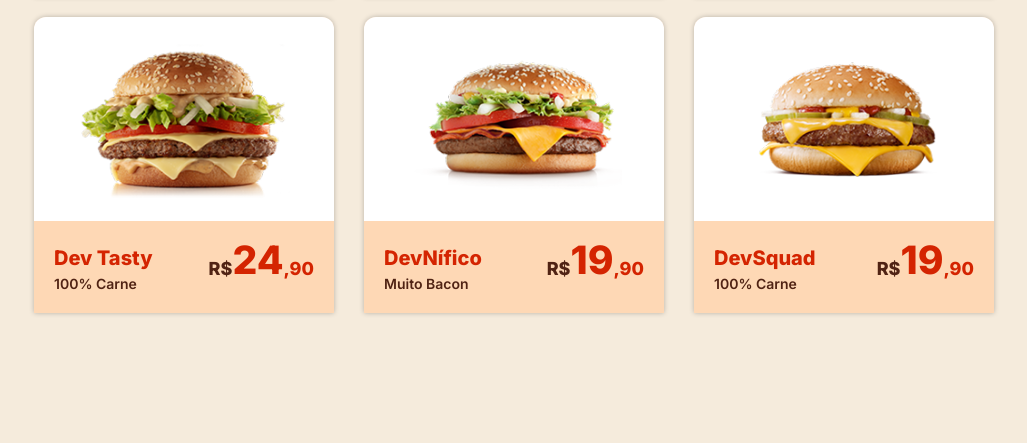
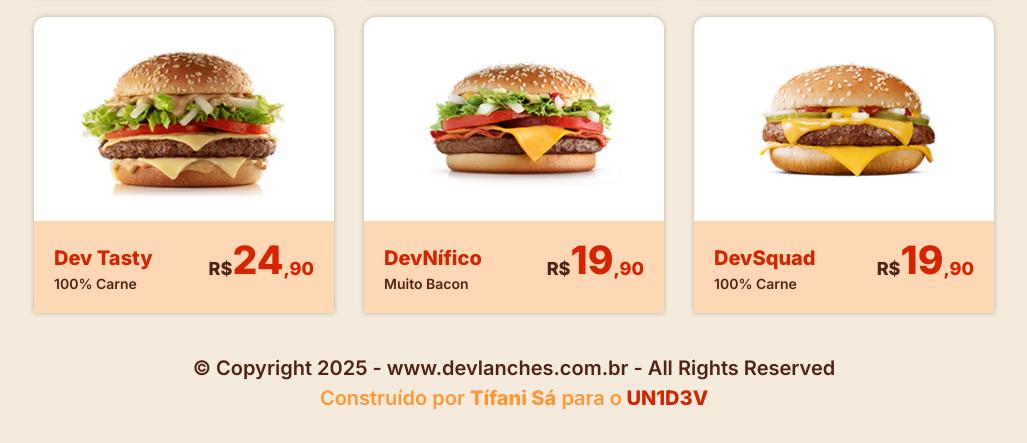
Before and after one commit to tifanisds/un1d3v-lanches, a plain HTML site: page index.html in a window 1280 px wide. Shown: the part 546-989 px from the top of the page, without its empty margins (126-1153 px from the left). Before the commit the page ends 869 px from the top, so only its background shows below. Drawn offline with nearby package versions, Linux system fonts and the light colour scheme.

Commit message:
Adiciona o footer da página

```diff
--- a/index.html
+++ b/index.html
@@ -151,6 +151,9 @@
                 </div>
             </div>
         </div>
+
+        <footer>© Copyright 2025  - www.devlanches.com.br - All Rights Reserved <br>
+            <span class="credits">Construído por <span class="bold">Tífani Sá</span> para o</span><span class="unidev"> UN1D3V</span></footer>
     </div>
 </body>
 </html>
--- /dev/null
+++ b/styles/source/footer/_footer.scss
@@ -0,0 +1,24 @@
+@use "../variables" as *;
+
+footer {
+    margin-top: 30px;
+    margin-bottom: 30px;
+    text-align: center;
+    font-size: 20px;
+    font-weight: 600;
+    color: $secondaryTextColor;
+
+    .credits {
+        color: #FE9738;
+
+        .bold {
+            font-weight: 800;
+        }
+    }
+
+    .unidev {
+        color: $mainTextColor;
+        font-weight: 800;
+    }
+
+}
--- a/styles/source/style.scss
+++ b/styles/source/style.scss
@@ -1,5 +1,6 @@
 @use "header/header";
 @use "main/main";
+@use "footer/footer";
 @use "./variables" as *;
 
 * {
```
Also changed, not shown: styles/dist/style.css, styles/source/style.css, 2 other files.
